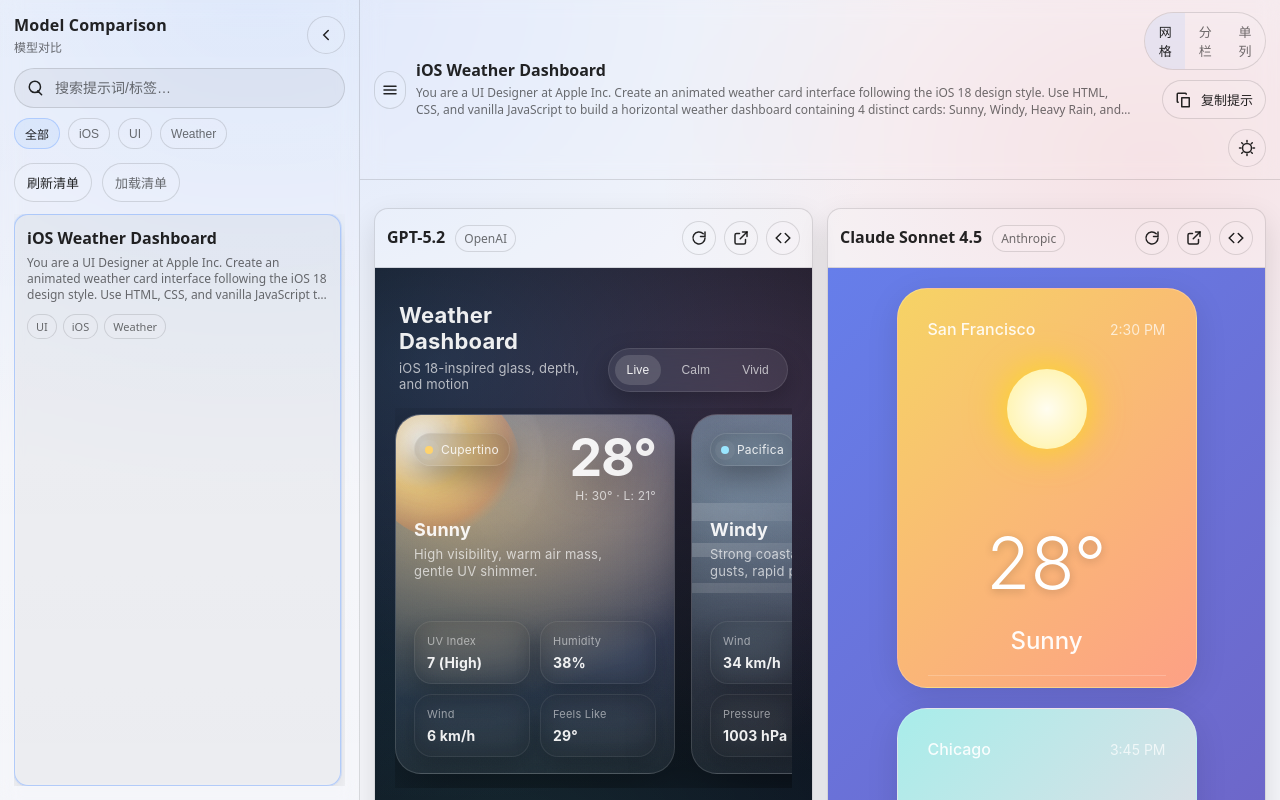
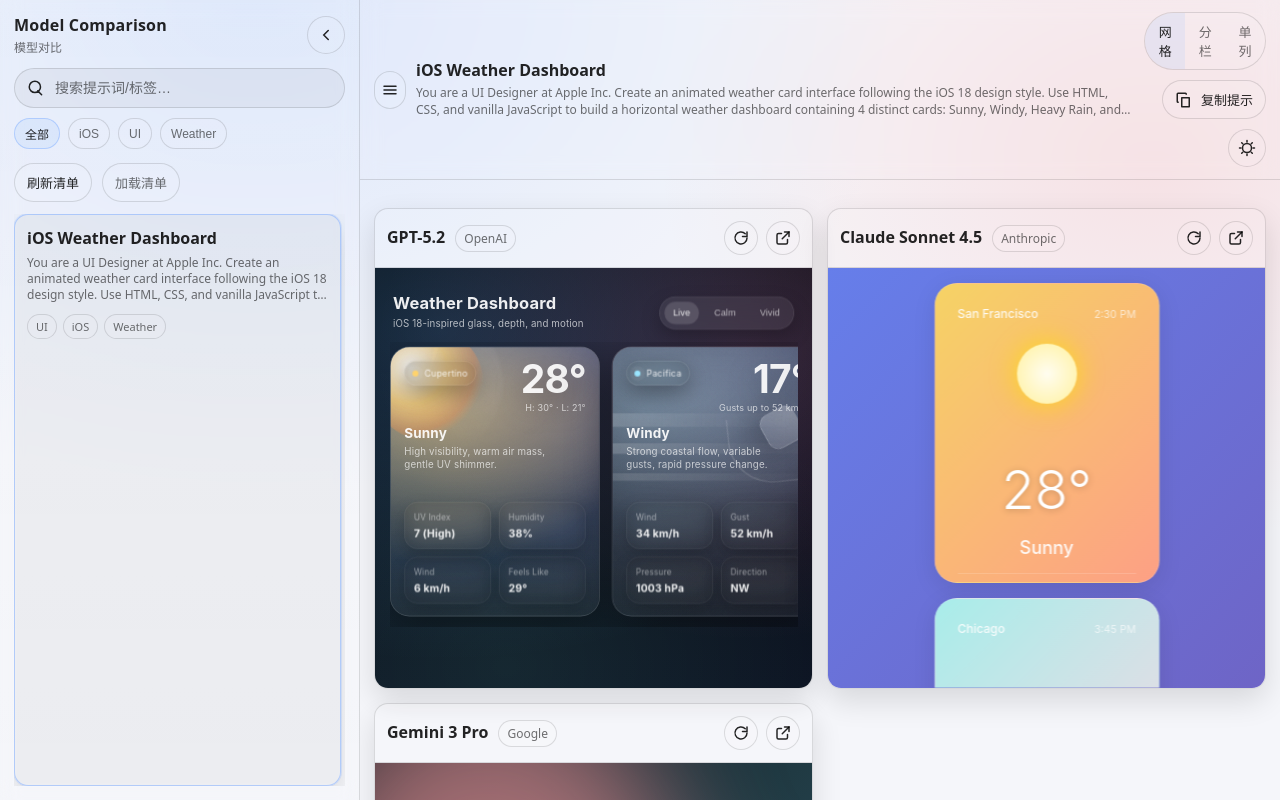
Before and after one commit to CoreyLyn/awesome-model-comparison, a plain HTML site: page index.html in a window 1280 px wide. Drawn offline with Linux system fonts and the light colour scheme.

Commit message:
feat: implement initial web application with prompt management and UI.

```diff
--- a/assets/app.js
+++ b/assets/app.js
@@ -126,9 +126,9 @@
     const tagsParam = params.get("tags") || "";
     const tagsFromUrl = tagsParam
       ? tagsParam
-          .split(",")
-          .map((t) => t.trim())
-          .filter(Boolean)
+        .split(",")
+        .map((t) => t.trim())
+        .filter(Boolean)
       : [];
 
     return { prompt, mode, theme, q, tagsFromUrl };
@@ -519,7 +519,7 @@
         card,
         `加载超时。可能原因：\n- 运行在 IDE 预览/WebView，iframe 被限制\n- 未通过本地静态服务器打开\n- htmlPath 指向不存在的文件\n\n当前页面协议：${location.protocol}\n目标：${resolvedUrl}`,
         () =>
-        loadIframeWithState(iframe, skeleton, card, resolvedUrl),
+          loadIframeWithState(iframe, skeleton, card, resolvedUrl),
       );
       skeleton.hidden = true;
     }, 12000);
@@ -599,34 +599,6 @@
     toast("已刷新");
   }
 
-  async function toggleSource(card, resolvedUrl) {
-    const panel = card.querySelector(".source-panel");
-    const pre = card.querySelector(".source-code");
-    if (!panel || !pre) return;
-
-    panel.hidden = !panel.hidden;
-    if (panel.hidden) return;
-
-    if (!resolvedUrl) {
-      pre.textContent = "缺少 htmlPath";
-      return;
-    }
-
-    if (pre.dataset.loaded === "true") return;
-    pre.textContent = "加载中…";
-
-    try {
-      const res = await fetch(resolvedUrl, { cache: "no-store" });
-      if (!res.ok) throw new Error(`读取失败：${res.status} ${res.statusText}`);
-      pre.textContent = await res.text();
-      pre.dataset.loaded = "true";
-    } catch (err) {
-      pre.textContent =
-        `无法读取源码：${String(err?.message || err)}\n\n` +
-        `提示：若通过 file:// 打开，浏览器可能阻止读取；可用本地静态服务器打开以启用 fetch。`;
-    }
-  }
-
   function createModelCard(model, idx) {
     const card = document.createElement("article");
     card.className = "model-card";
@@ -680,12 +652,8 @@
       window.open(resolvedUrl, "_blank", "noopener,noreferrer");
     });
 
-    const btnSource = actionButton("显示源码", "#i-code");
-    btnSource.addEventListener("click", () => toggleSource(card, resolvedUrl));
-
     actions.appendChild(btnReload);
     actions.appendChild(btnOpen);
-    actions.appendChild(btnSource);
 
     head.appendChild(titleWrap);
     head.appendChild(actions);
@@ -705,41 +673,8 @@
     iframe.title = label.textContent;
     shell.appendChild(iframe);
 
-    const sourcePanel = document.createElement("div");
-    sourcePanel.className = "source-panel";
-    sourcePanel.hidden = true;
-
-    const sourceTop = document.createElement("div");
-    sourceTop.className = "source-top";
-
-    const sourceTitle = document.createElement("div");
-    sourceTitle.className = "source-title";
-    sourceTitle.textContent = url ? url : "无 htmlPath";
-
-    const btnCopySource = document.createElement("button");
-    btnCopySource.type = "button";
-    btnCopySource.className = "btn secondary";
-    btnCopySource.innerHTML =
-      '<span class="icon" aria-hidden="true"><svg><use href="#i-copy"></use></svg></span>复制源码';
-    btnCopySource.addEventListener("click", async () => {
-      const code = sourcePanel.querySelector("pre")?.textContent || "";
-      const ok = await copyToClipboard(code);
-      toast(ok ? "已复制源码" : "复制失败");
-    });
-
-    sourceTop.appendChild(sourceTitle);
-    sourceTop.appendChild(btnCopySource);
-
-    const pre = document.createElement("pre");
-    pre.className = "source-code";
-    pre.textContent = "（未加载）";
-
-    sourcePanel.appendChild(sourceTop);
-    sourcePanel.appendChild(pre);
-
     card.appendChild(head);
     card.appendChild(shell);
-    card.appendChild(sourcePanel);
 
     if (resolvedUrl) loadIframeWithState(iframe, skeleton, card, resolvedUrl);
     else skeleton.textContent = "缺少 htmlPath";
@@ -820,7 +755,7 @@
     } catch (err) {
       showHint(
         `无法自动读取 ${DEFAULT_MANIFEST_PATH}：${String(err?.message || err)}\n` +
-          `可点“加载清单”选择本地 prompts.json，或用本地静态服务器打开该目录。`,
+        `可点“加载清单”选择本地 prompts.json，或用本地静态服务器打开该目录。`,
       );
     }
 
--- a/assets/style.css
+++ b/assets/style.css
@@ -510,15 +510,18 @@ pre {
 
 .iframe-shell {
   position: relative;
-  height: 620px;
+  height: 420px;
   background: rgba(0, 0, 0, 0.15);
+  overflow: hidden;
 }
 
 .model-iframe {
-  width: 100%;
-  height: 100%;
+  width: 133.33%;
+  height: 133.33%;
   border: 0;
   background: white;
+  transform: scale(0.75);
+  transform-origin: top left;
 }
 
 .skeleton {
@@ -528,13 +531,10 @@ pre {
   place-items: center;
   color: var(--muted);
   font-size: 13px;
-  background: linear-gradient(
-      100deg,
+  background: linear-gradient(100deg,
       rgba(255, 255, 255, 0.04) 0%,
       rgba(255, 255, 255, 0.08) 30%,
-      rgba(255, 255, 255, 0.04) 60%
-    )
-    0 0 / 200% 100%;
+      rgba(255, 255, 255, 0.04) 60%) 0 0 / 200% 100%;
   animation: shimmer 1.2s ease-in-out infinite;
 }
 
@@ -542,6 +542,7 @@ pre {
   0% {
     background-position: 0% 0;
   }
+
   100% {
     background-position: -200% 0;
   }
```
